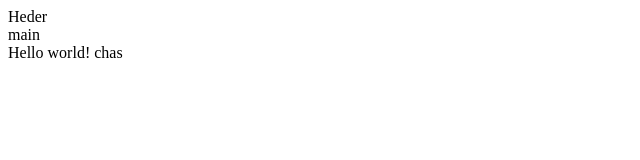
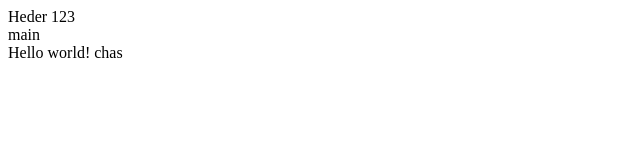
Before and after one commit to shramkomax/my-projects, a plain HTML site: page index.html in a window 1280 px wide. Shown: the full height of the page, 0-640 px from the left. Drawn offline with Linux system fonts and the light colour scheme.

Commit message:
Update index.html

```diff
--- a/index.html
+++ b/index.html
@@ -7,7 +7,7 @@
   </title>
 </head>
 <body>
-  <header>Heder</header>
+  <header>Heder 123</header>
   <main>main</main>
   <footer>Hello world! chas</footer>
 
```
